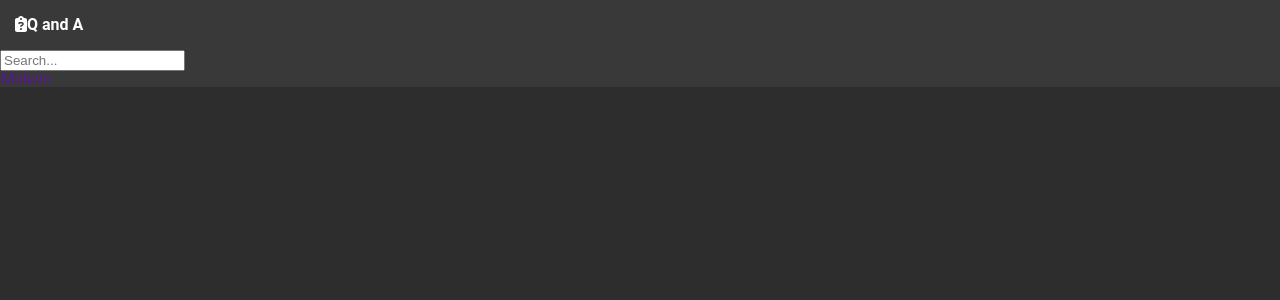
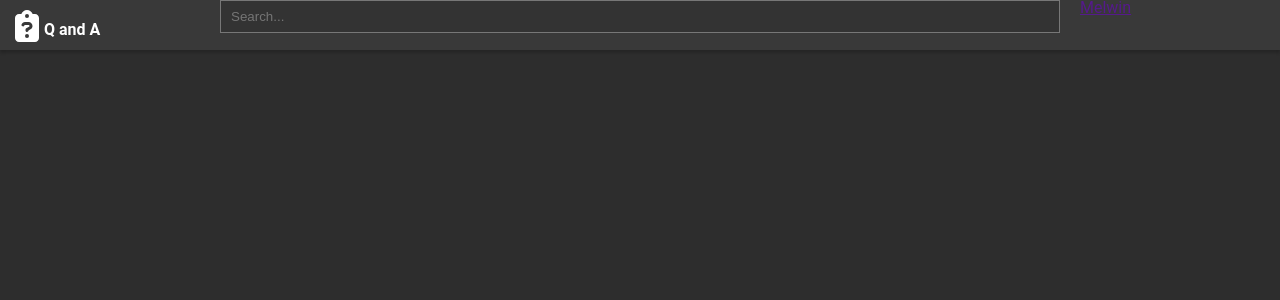
Before and after one commit to mel2312/Cmpt353_finalProject, a React (Create React App) app in the folder final-project/: page / in a window 1280 px wide. Shown: the top 300 px of the page. Built offline with nearby package versions, Linux system fonts and the light colour scheme.

Commit message:
Searchbar placement done could be loower but mvp is ready

```diff
--- a/final-project/src/Header.js
+++ b/final-project/src/Header.js
@@ -6,31 +6,58 @@ import styled from "styled-components";
 
 
 const StyledHeader = styled.header`
-background-color : #393939;
-box-shadow : 0 3px 3px rgba(0,0,0,.2)
-display: grid;
-grid-template-columns: 200px 4fr 200px;
+  background-color: #393939;
+  box-shadow: 0 3px 3px rgba(0,0,0,.2);
+  display:grid;
+  grid-template-columns: 200px 1fr 200px;
+  grid-column-gap: 20px;
 `;
+
 
 const LogoLink = styled.a`
 color: #fff;
 text-decoration: none;
 display : inline-block;
 height: 50px;
-line-height: 50px;
-padding: 0 15px;
+line-height: 30px;
+padding: 0px 15px;
+svg{
+margin-top: 10px;
+display: inline-block;
+float: left;
+}
+span{
+    display: inline-block;
+    padding-left: 5px;
+    padding-top: 15px
+
+}
 b{
     font-weight: bold;
 }
 `;
 
+const SearchInput = styled.input`
+    display: inline-block;
+    box-sizing: border-box;
+    width: 100%;
+    border-raidus: 3px;
+    border: 1px solid #777;
+    background: rgba(0,0,0,.1);
+    padding: 8px 10px;
+    margin top: 9 px;
+`;
+
 function Header(){
     return(<StyledHeader>
         <LogoLink href ="" className="logo">
-        <FontAwesomeIcon icon= {faClipboardQuestion} />
-            <b>Q and A</b></LogoLink>
+        <FontAwesomeIcon icon= {faClipboardQuestion}  size ="2x"/>
+            <span>
+            <b>Q and A</b>
+            </span>
+            </LogoLink>
         <form action="" className="search">
-          <input type="text" placeholder="Search..."/>
+          <SearchInput type="text" placeholder="Search..."/>
         </form>
         <a href = "" className="profile">Melwin</a>
      </StyledHeader>
```
